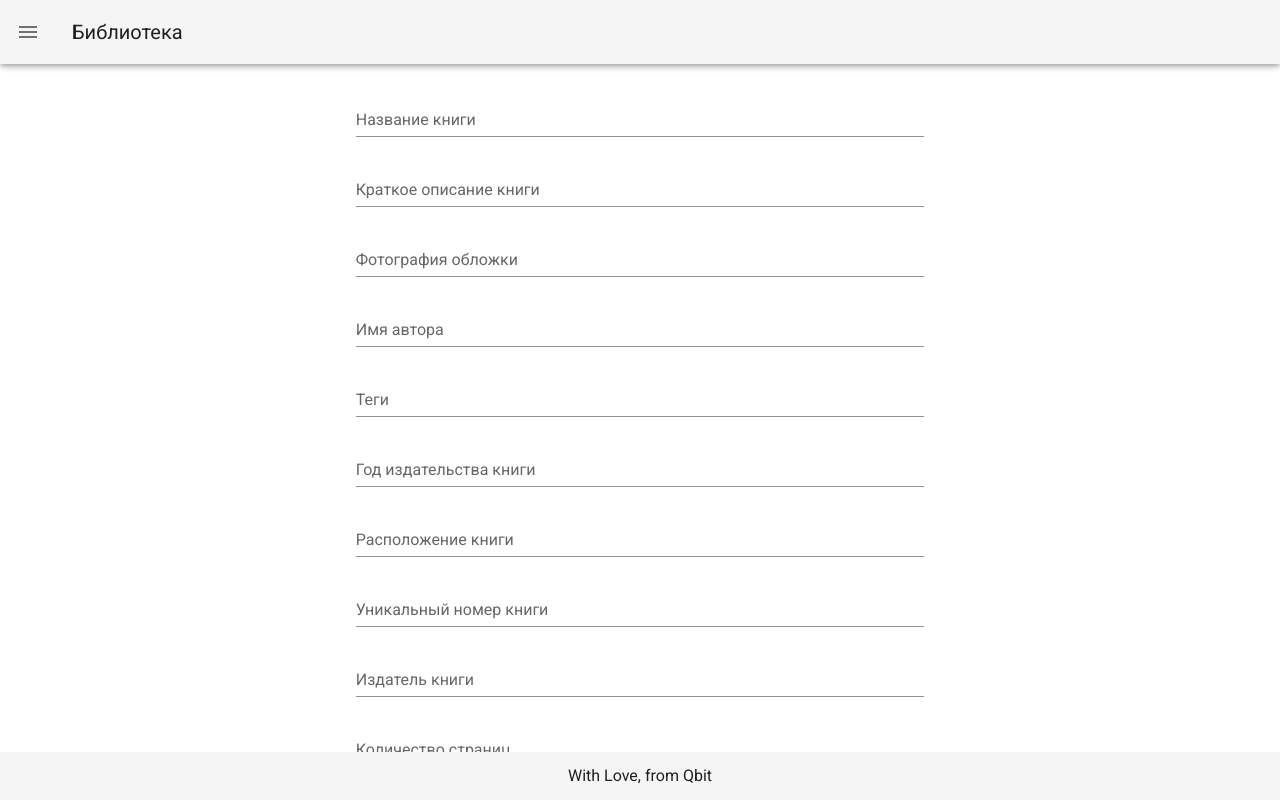
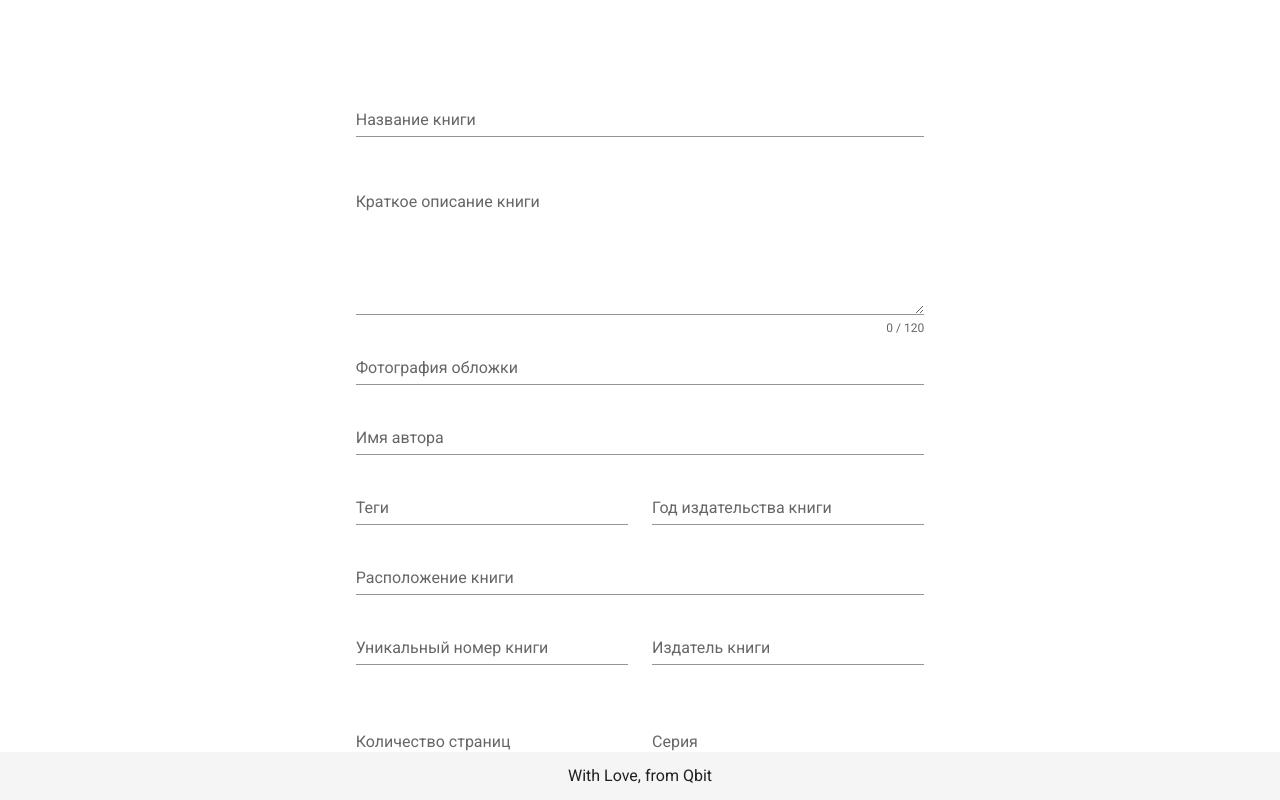
Before and after one commit to qbclub/library, a Vue app: page /addbook in a window 1280 px wide. Shown: the top 800 px of the page. Built offline with nearby package versions, Linux system fonts and the light colour scheme.

Commit message:
сделал менее объемную форму

```diff
--- a/src/components/AddBook.vue
+++ b/src/components/AddBook.vue
@@ -1,7 +1,7 @@
 <template>
   <v-container>
-    <v-row class="justify-center">
-      <v-col class="col-md-6 col-12">
+    <v-row class="justify-center" >
+      <v-col class="col-md-6 col-12" >
         <v-form ref="form" v-model="valid" lazy-validation>
           <v-text-field
             v-model="BookName"
@@ -9,11 +9,14 @@
             required
           ></v-text-field>
 
-          <v-text-field
+          <v-textarea
             v-model="BookAnnotation"
             label="Краткое описание книги"
-            required
-          ></v-text-field>
+            counter
+            maxlength="120"
+            full-width
+            single-line
+          ></v-textarea>
 
           <v-text-field
             v-model="BookPhoto"
@@ -26,52 +29,65 @@
             label="Имя автора"
             required
           ></v-text-field>
-
+          <v-row>
+            <v-col cols="6" sm="6">
               <v-text-field
                 v-model="BookTags"
                 label="Теги"
                 required
               ></v-text-field>
-
+            </v-col>
+            <v-col cols="6" sm="6">
               <v-text-field
                 v-model="BookYears"
                 label="Год издательства книги"
                 required
               ></v-text-field>
-
+            </v-col>
+          </v-row>
           <v-text-field
             v-model="BookPlace"
             label="Расположение книги"
             required
           ></v-text-field>
 
+          <v-row>
+            <v-col cols="6" sm="6">
               <v-text-field
                 v-model="BookISBN"
                 label="Уникальный номер книги"
                 required
               ></v-text-field>
+            </v-col>
 
+            <v-col cols="6" sm="6">
               <v-text-field
                 v-model="BookPublish"
                 label="Издатель книги"
                 required
               ></v-text-field>
+            </v-col>
+          </v-row>
 
+          <v-row>
+            <v-col cols="6" sm="6">
               <v-text-field
                 v-model="BookPageCount"
                 label="Количество страниц"
                 required
               ></v-text-field>
-
+            </v-col>
+            <v-col cols="6" sm="6">
               <v-text-field
                 v-model="BookSeries"
                 label="Серия"
                 required
               ></v-text-field>
-
+            </v-col>
+          </v-row>
           <v-checkbox
             v-model="checkbox"
-            :rules="[v => !!v || 'Вы должны подтвердить чтобы продолжить!']"
+            :rules="[(v) => !!v || 'Вы должны подтвердить чтобы продолжить!']"
             label="Вы уверены?"
             required
           ></v-checkbox>
@@ -82,7 +98,7 @@
             class="mr-4"
             @click="validate"
           >
-            Отправка
+            Отправить
           </v-btn>
 
           <v-btn color="error" class="mr-4" @click="reset"> Сброс </v-btn>
@@ -117,6 +133,9 @@ export default {
     reset() {
       this.$refs.form.reset();
     },
+    validate() {
+      this.$refs.form.validate();
+    },
   },
 };
 </script>
```
Lines whose indentation alone changed are shown as unchanged.
